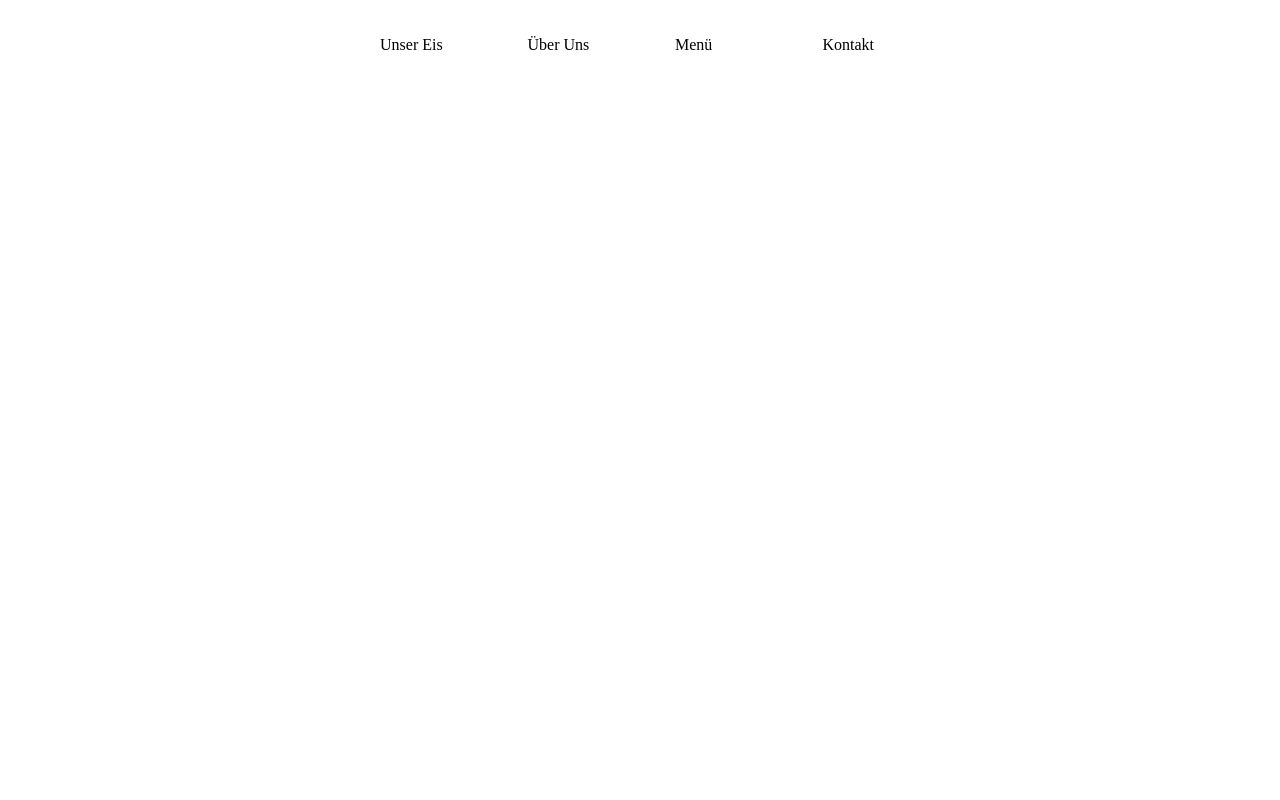
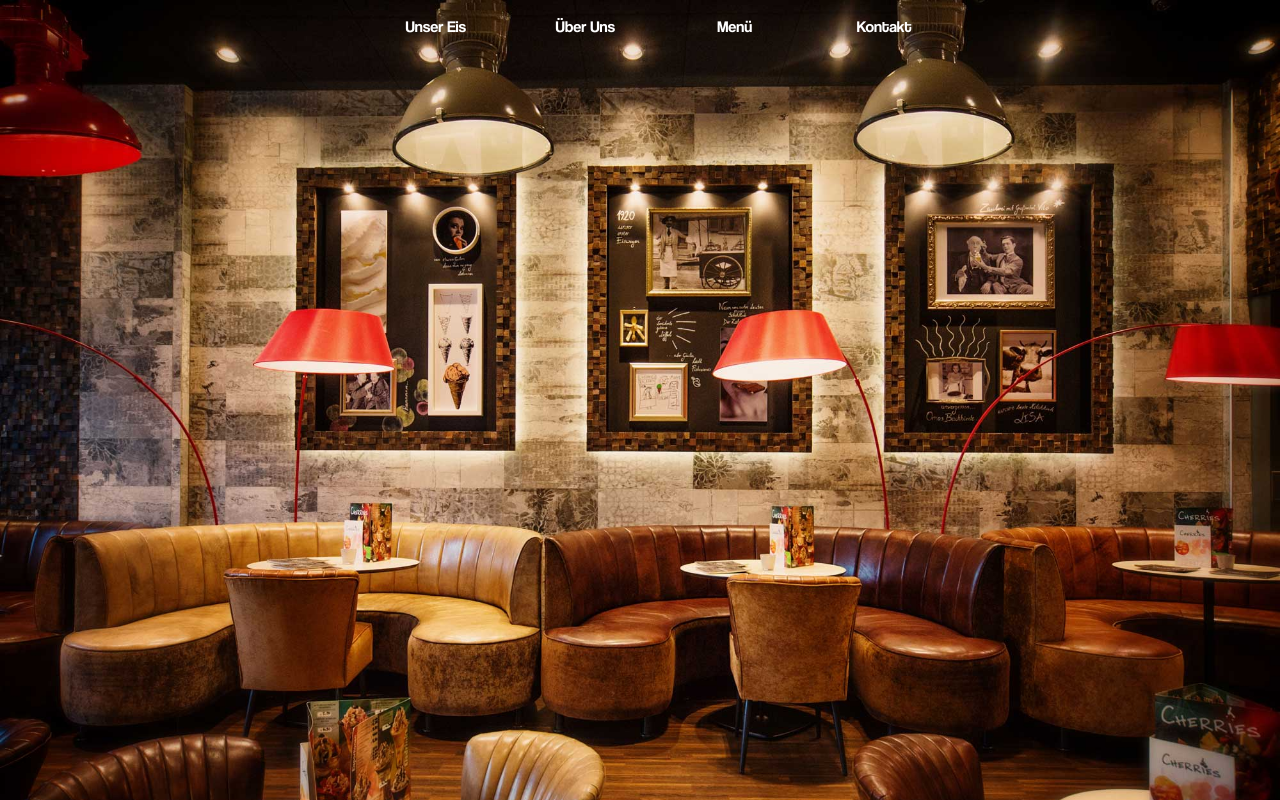
Before and after one commit to Leixor/Interfacedesign-Website, a plain HTML site: page index.html in a window 1280 px wide. Drawn offline with Linux system fonts and the light colour scheme; files that its build step writes are made by us from their sources.

Commit message:
Started with the landing page

```diff
--- a/css/style.css
+++ b/css/style.css
@@ -1,10 +1,20 @@
+/* Fonts */
+
+@font-face {
+    font-family: "Coolvetica";
+    src: url("../fonts/coolvetica.ttf");
+}
+
+
+
 * {
     box-sizing: border-box;
 }
 
-body {
+html, body {
     padding: 0px;
-    margin: 0px;
+    height: 100%;
+    margin: 0;
 }
 
 /* Responsive Grids */
@@ -20,7 +30,6 @@ body {
 .col-10 {width: 83.33%;}
 .col-11 {width: 91.66%;}
 .col-12 {width: 100%;}
-
 [class*="col-"] {
     float: left;
     padding: 15px;
@@ -33,10 +42,29 @@ body {
 }
 
 /* Header */
+
 .nav-menu {
-    padding: 5px;
+    padding: 1px;
 }
 
 .nav-menu li {
     list-style-type: none;
+    padding: 0;
+    text-align: center;
+    font-family: 'Coolvetica';
+    color: White;
 }
+
+.menu-point:hover {
+    cursor: pointer;
+}
+
+/* Landing Page */
+
+.landing-page {
+    padding:0;
+    height: 100%;
+    background-image: url(../images/landing.jpg);
+    background-size: cover;
+    position: absolute;
+}
--- a/index.html
+++ b/index.html
@@ -5,22 +5,25 @@
     <meta charset="utf-8">
     <meta name="viewport" content="width=device-width, initial-scale=1.0">
     <title>Eiscafé Bologna</title>
-    <link rel="stylesheet" href="style.css">
+    <link rel="stylesheet" href="css/style.css">
 </head>
 
 <body>
+    <div class="row col-12 landing-page">
         <header>
             <filler class="col-3"></filler>
             <nav class="col-6 nav-menu">
                 <ul class="row ">
-                <li class="col-3">Unser Eis</li>
-                <li class="col-3">Über Uns</li>
-                <li class="col-3">Menü</li>
-                <li class="col-3">Kontakt</li>
+                    <li class="col-3 menu-point">Unser Eis</li>
+                    <li class="col-3 menu-point">Über Uns</li>
+                    <li class="col-3 menu-point">Menü</li>
+                    <li class="col-3 menu-point">Kontakt</li>
                 </ul>
             </nav>
         </header>
-    <script src="script.js"></script>
+        <main>
+    </div>
+    <script src="js/script.js"></script>
 </body>
 
 </html>
```
Also changed, not shown: fonts/coolvetica.ttf (renamed from fonts/coolvetica rg.ttf), images/landing.jpg (added). Lines whose indentation alone changed are shown as unchanged.
